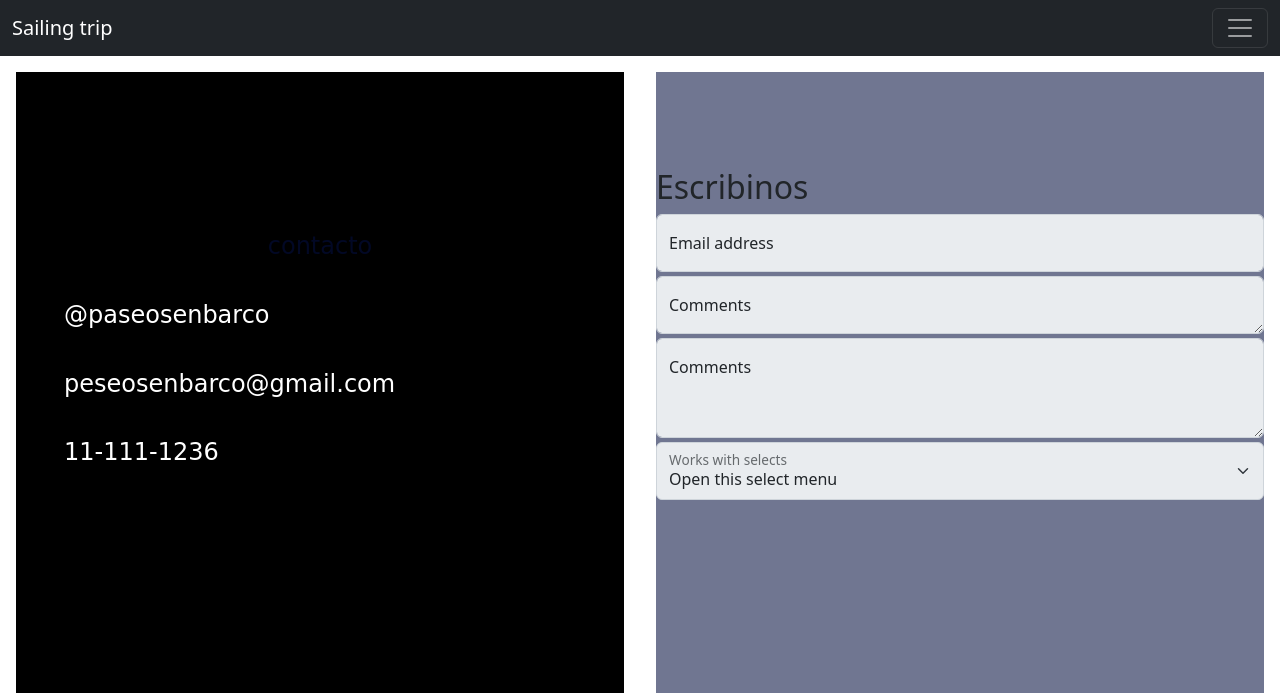
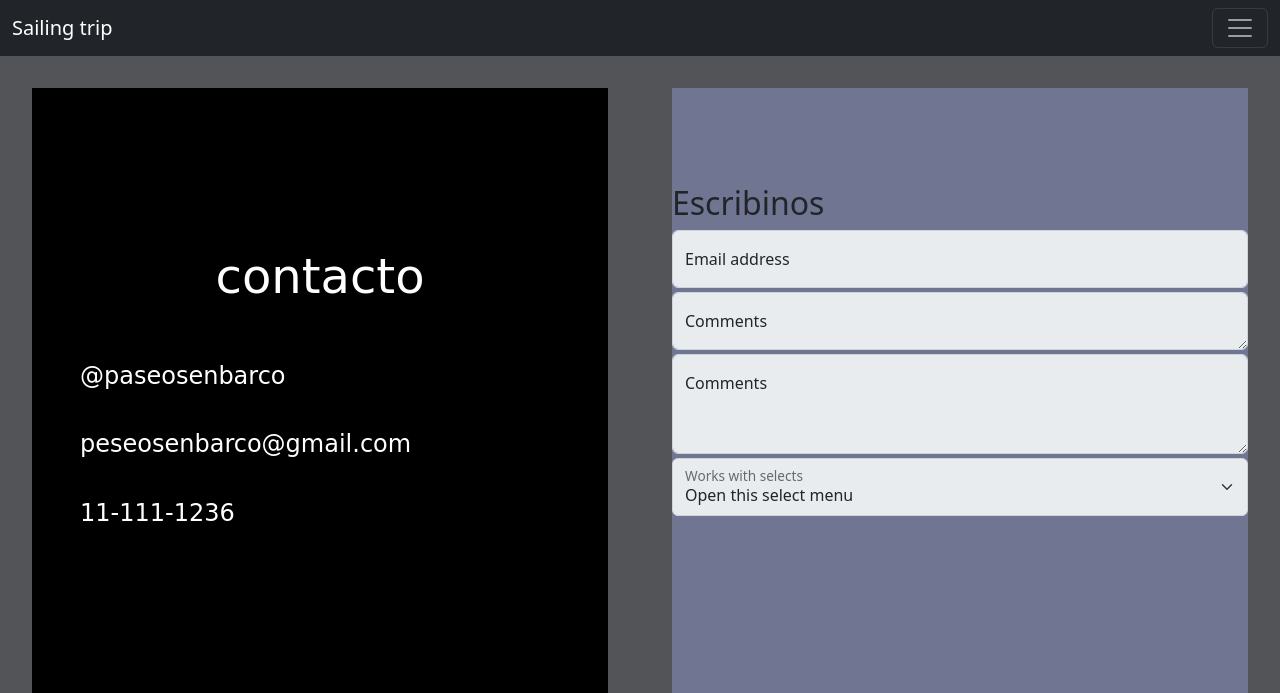
Before and after one commit to FernandaNovick/sailing-bnoat, a plain HTML site: page peges/contacto.html in a window 1280 px wide. Shown: the top 693 px of the page. Drawn offline with nearby package versions, Linux system fonts and the light colour scheme.

Commit message:
arregle contact

```diff
--- a/scss/partials/_contacto.scss
+++ b/scss/partials/_contacto.scss
@@ -1,25 +1,29 @@
 .main-cont {
     min-height: 100vh;
     display: flex;
+    background-color: $colorDos;
        @include mobile {
         flex-direction: column;
     }
 
     .info-contacto {
         background-color: black;
-        color: white;
+
         padding-top: 5rem;
-        margin: 1rem;
+        margin: 2rem;
         width: 80vh;
         .contacto-pagina {
             padding: 3rem;
+            color: white;
 
             h1 {
                 font-family: cursive;
-                font-size: 1.5rem;
-                padding-bottom: 2rem;
+                font-size: 3rem;
+                padding-bottom: 3rem;
+                color: white
 
-             }
+
+            }
              h3 {
                 font-family: cursive;
                 font-size: 1.5rem;
@@ -39,7 +43,7 @@
 
      .flotantes {
         width:80vh;
-        margin: 1rem;
+        margin: 2rem;
         background-color: $colorUno;
         padding-block-start: 6rem;
         @include mobile {
```
Also changed, not shown: scss/estilos.css, 1 other file.
